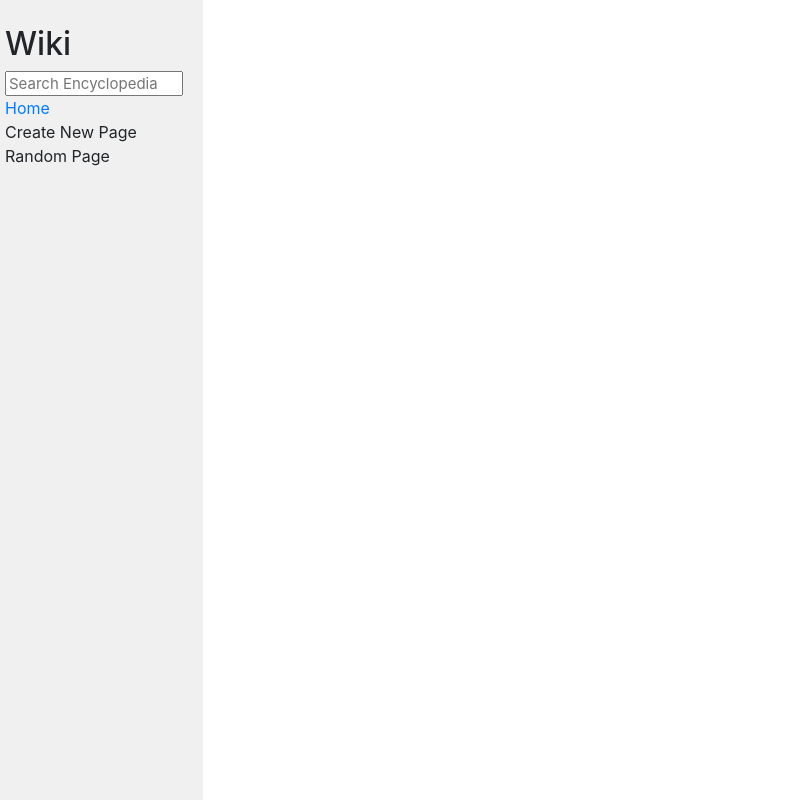
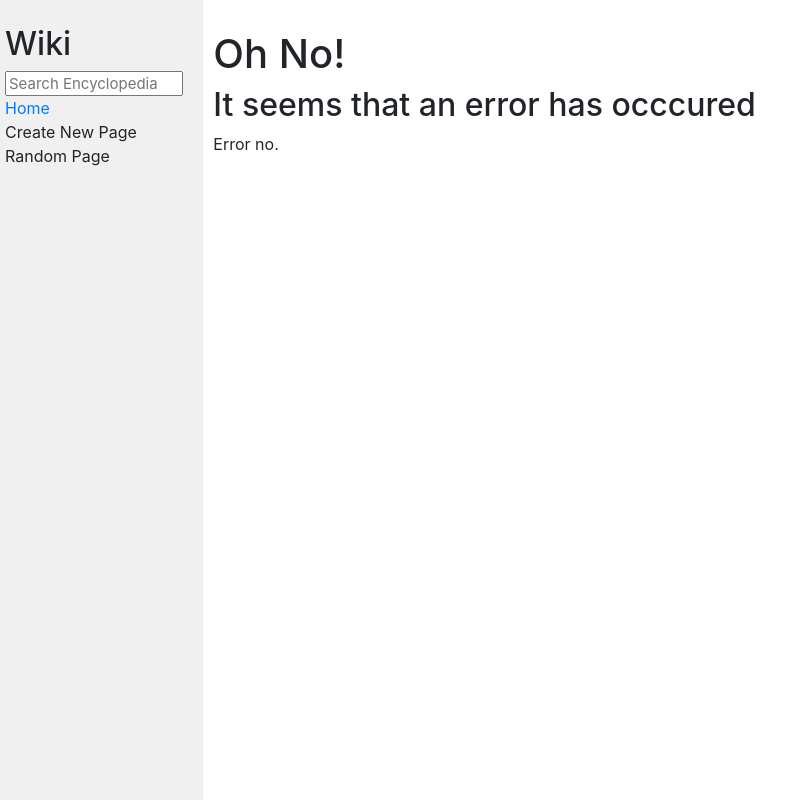
Before and after one commit to siorm2310/CS50_Project1_new_version, a Django app: template encyclopedia/templates/encyclopedia/error.html in a window 1280 px wide. Shown: the whole page, without its empty margins (0-812 px from the left). Run offline with Django 3.2, Linux system fonts and the light colour scheme; the template is opened without the code that fills it, so the values that code supplies are empty; some libraries are stand-ins or nearby versions.

Commit message:
404 Error handling works

```diff
--- a/encyclopedia/templates/encyclopedia/error.html
+++ b/encyclopedia/templates/encyclopedia/error.html
@@ -1 +1,13 @@
 {% extends "encyclopedia/layout.html" %}
+
+{% block title %}
+    Error
+{% endblock %}
+
+{% block body %}
+
+    <h1>Oh No!</h1>
+    <h2>It seems that an error has occcured</h2>
+
+    <p>Error no. <strong>{{error}}</strong></p>
+{% endblock %}
--- a/encyclopedia/views.py
+++ b/encyclopedia/views.py
@@ -18,5 +18,5 @@ def entry_page(request,entry):
             "Entry_name": entry,
             "content":content
         })
-    except FileNotFoundError:
+    except TypeError:
         return render(request,"encyclopedia/error.html",{"error": 404})
```
